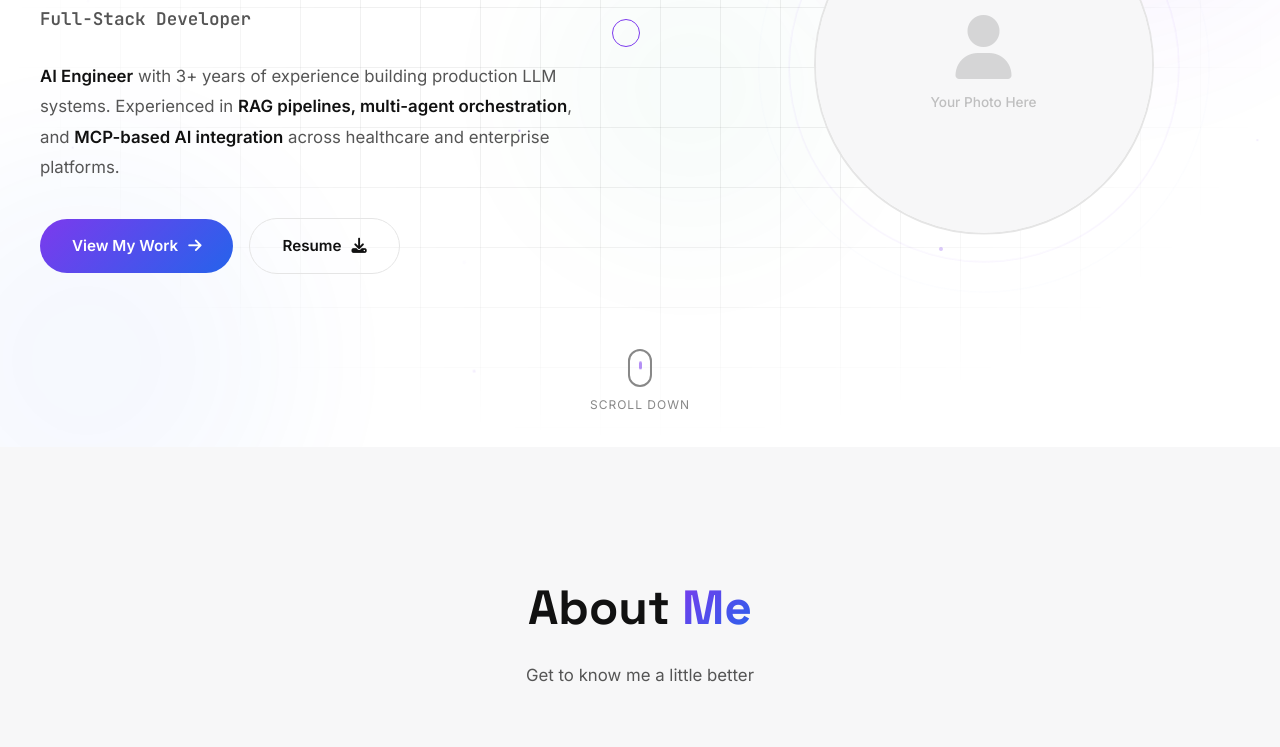
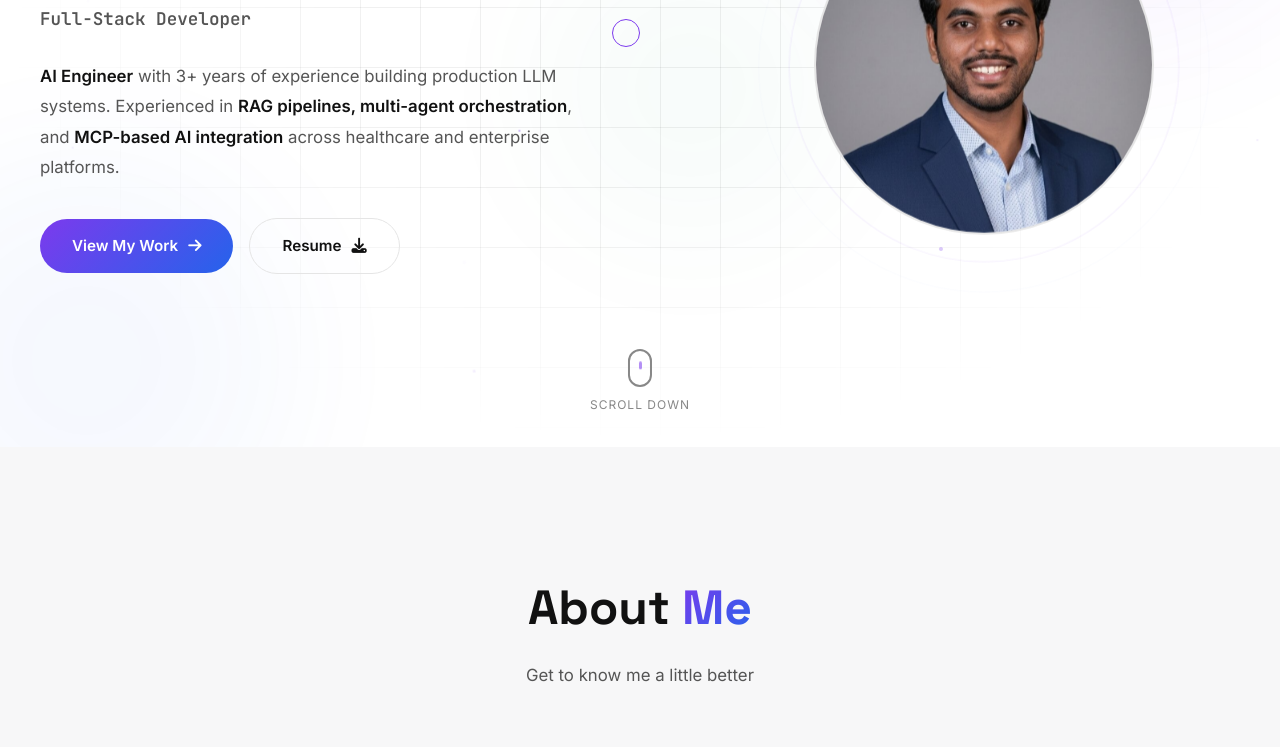
Before and after one commit to sumanth-14/sumanth-portfolio, a website: page index.html in a window 1280 px wide. Shown: the part 353-1100 px from the top of the page. Drawn offline with nearby package versions, Linux system fonts and the light colour scheme.

Commit message:
Photo Updated

```diff
--- a/index.html
+++ b/index.html
@@ -101,10 +101,7 @@
       </div>
       <div class="hero-image">
         <div class="hero-image-wrapper">
-          <div class="hero-image-placeholder" id="heroImagePlaceholder">
-            <i class="fas fa-user"></i>
-            <span>Your Photo Here</span>
-          </div>
+          <img src="profile.jpg" alt="Sai Sumanth Reddy Kachi" />
         </div>
         <div class="hero-image-ring"></div>
         <div class="hero-image-ring hero-image-ring--2"></div>
--- a/styles.css
+++ b/styles.css
@@ -539,6 +539,8 @@ img { max-width: 100%; height: auto; }
   width: 100%;
   height: 100%;
   object-fit: cover;
+  object-position: center 15%;
+  display: block;
 }
 
 .hero-image-placeholder {
```
Also changed, not shown: profile.jpg (added).
